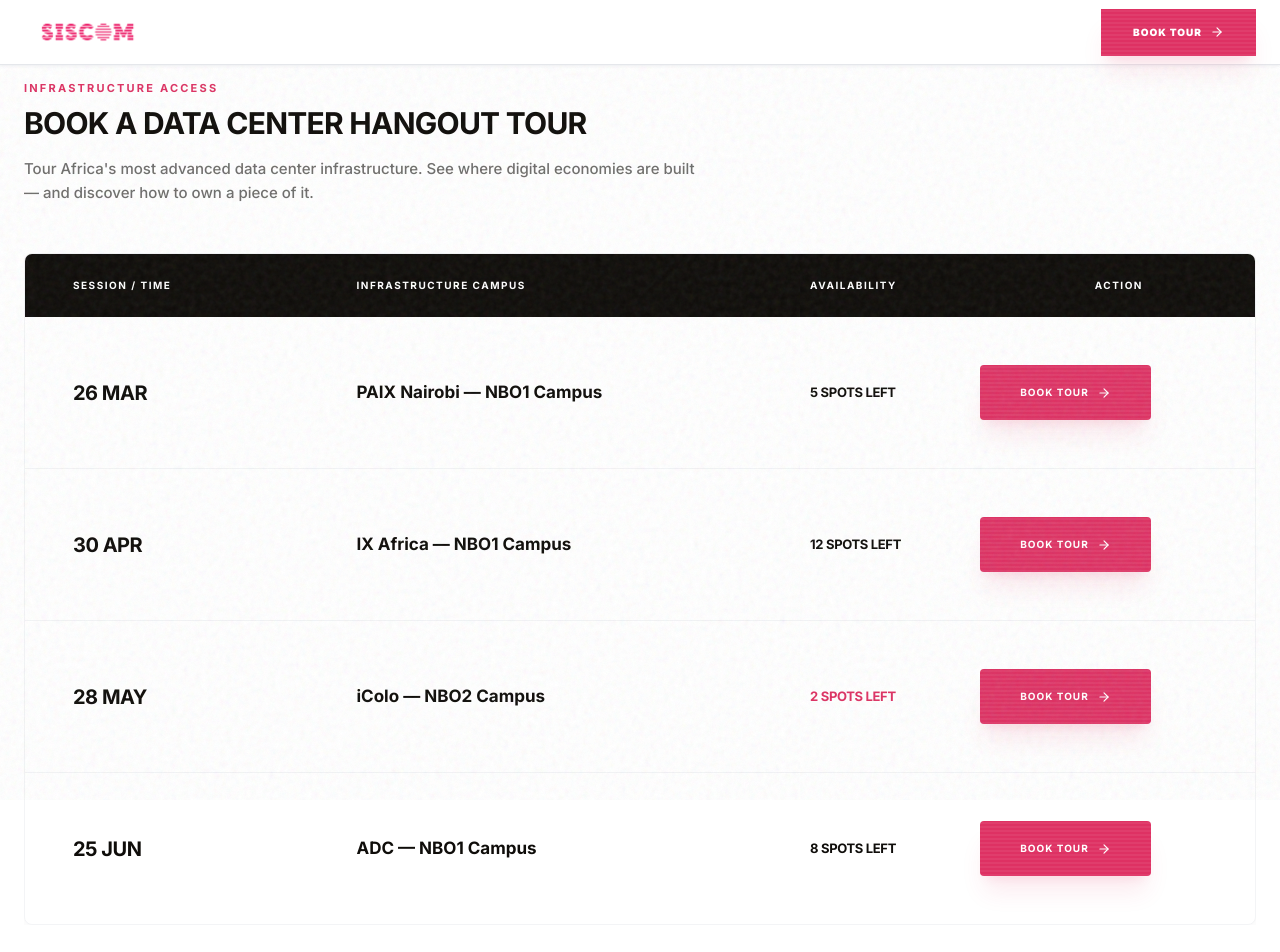
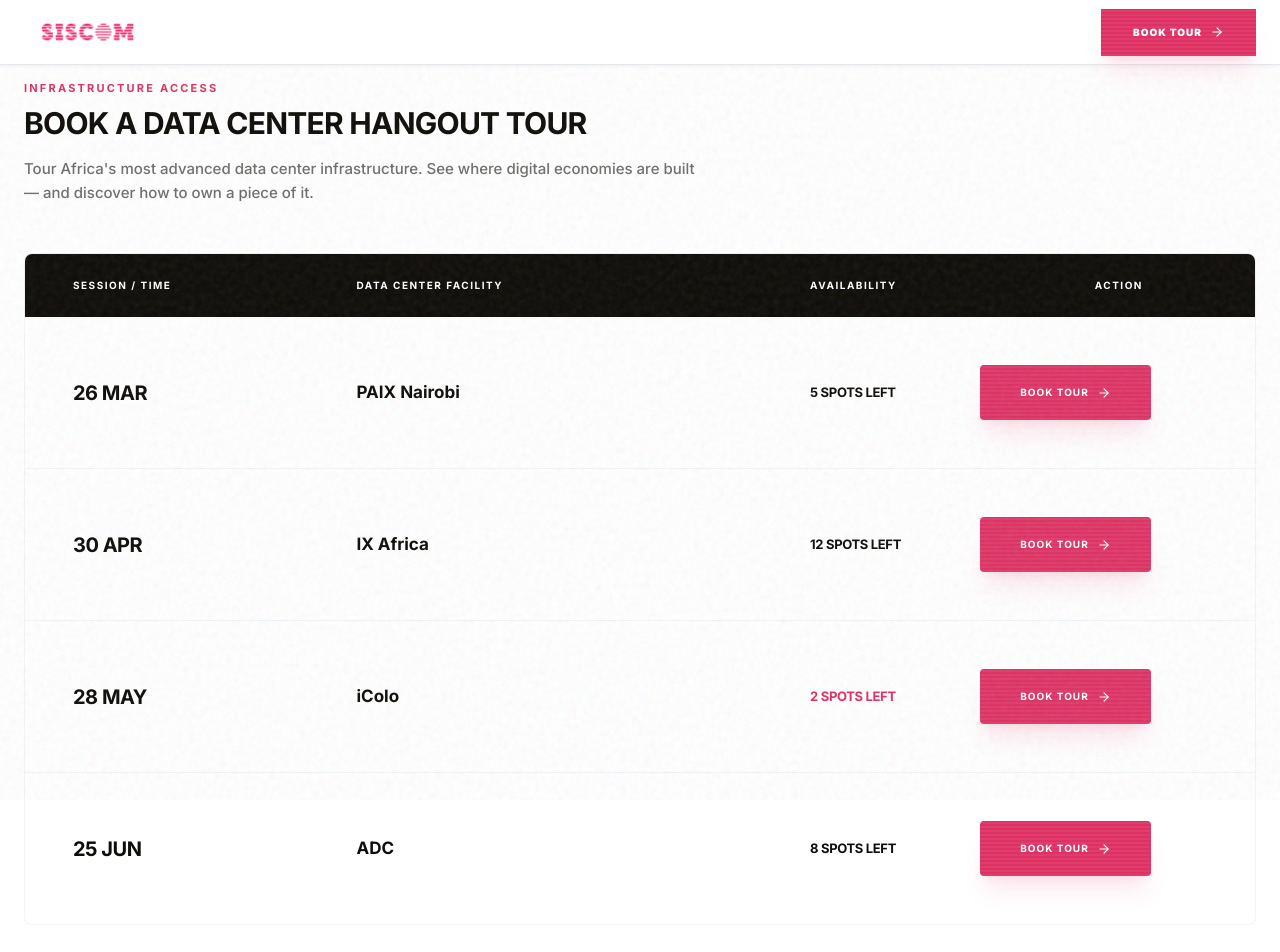
Before and after one commit to CodeWithFin/siscom-tour, a Next.js app: page / in a window 1280 px wide. Shown: the top 952 px of the page. Built offline with nearby package versions, Linux system fonts and the light colour scheme.

Commit message:
data: Shorten facility names in TourCards.jsx by removing campus details.

```diff
--- a/src/components/TourCards.jsx
+++ b/src/components/TourCards.jsx
@@ -10,7 +10,7 @@
         month: 'MAR',
         year: '2026',
         time: '9:00 AM',
-        facility: 'PAIX Nairobi — NBO1 Campus',
+        facility: 'PAIX Nairobi',
         duration: '3 HOURS',
         availability: '5 SPOTS LEFT',
         isLimited: false
@@ -21,7 +21,7 @@
         month: 'APR',
         year: '2026',
         time: '10:00 AM',
-        facility: 'IX Africa — NBO1 Campus',
+        facility: 'IX Africa',
         duration: '3.5 HOURS',
         availability: '12 SPOTS LEFT',
         isLimited: false
@@ -32,7 +32,7 @@
         month: 'MAY',
         year: '2026',
         time: '9:00 AM',
-        facility: 'iColo — NBO2 Campus',
+        facility: 'iColo',
         duration: '2.5 HOURS',
         availability: '2 SPOTS LEFT',
         isLimited: true
@@ -43,7 +43,7 @@
         month: 'JUN',
         year: '2026',
         time: '2:00 PM',
-        facility: 'ADC — NBO1 Campus',
+        facility: 'ADC',
         duration: '2 HOURS',
         availability: '8 SPOTS LEFT',
         isLimited: false
@@ -83,7 +83,7 @@
                         {/* Table Header */}
                         <div className="bg-ink text-white flex items-center px-12 py-6 text-[10px] font-bold uppercase tracking-[0.15em]">
                             <div className="w-[25%]">Session / Time</div>
-                            <div className="w-[40%]">Infrastructure Campus</div>
+                            <div className="w-[40%]">Data Center Facility</div>
                             <div className="w-[15%]">Availability</div>
                             <div className="w-[20%] text-right pr-16">Action</div>
                         </div>
@@ -159,7 +159,7 @@
 
                                 <div className="space-y-4 mb-8">
                                     <div>
-                                        <span className="text-[10px] font-bold uppercase tracking-wider text-crimson block mb-1">Infrastructure Campus</span>
+                                        <span className="text-[10px] font-bold uppercase tracking-wider text-crimson block mb-1">Data Center Facility</span>
                                         <div className="text-[18px] font-bold text-ink leading-tight">{tour.facility}</div>
                                     </div>
                                 </div>
```
